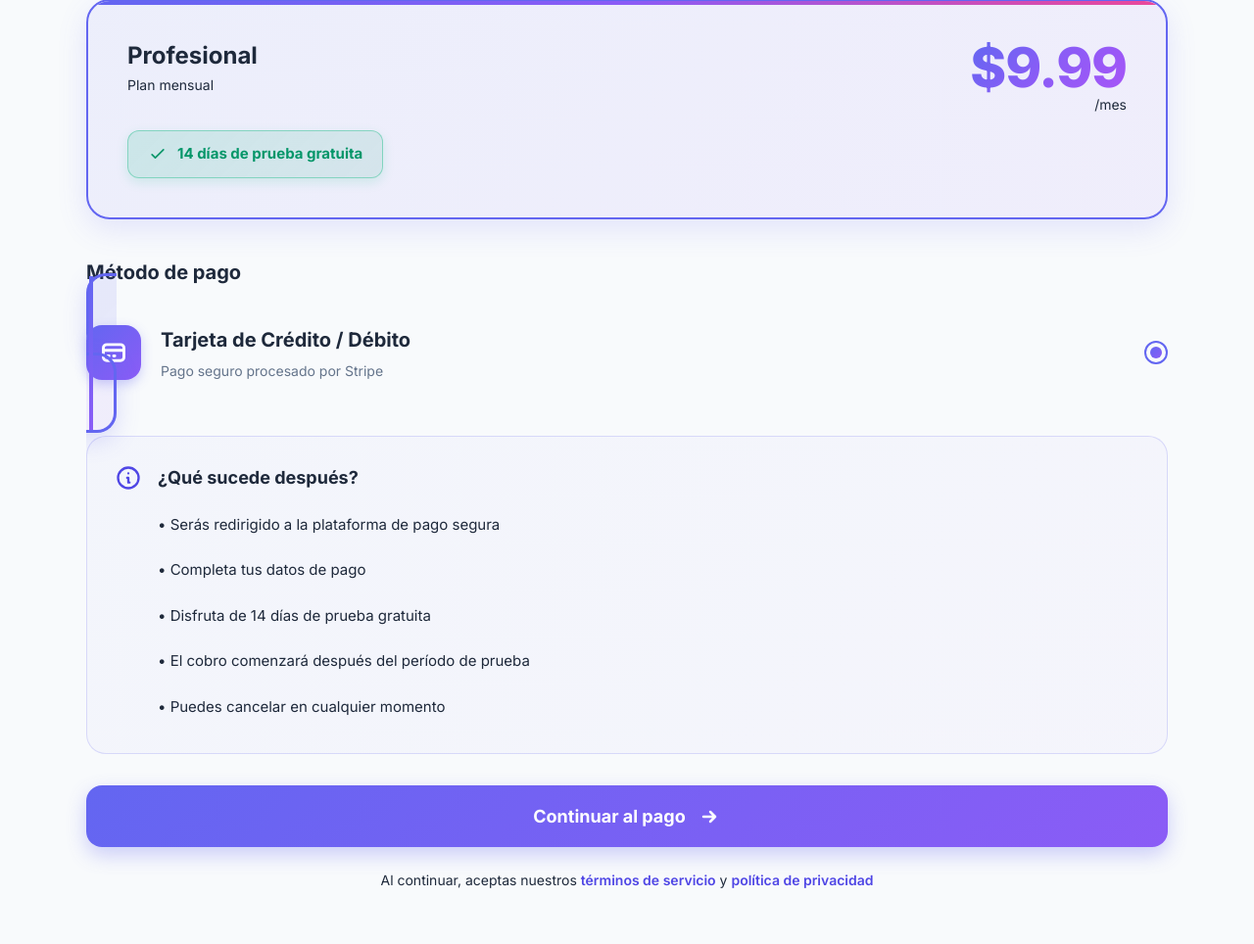
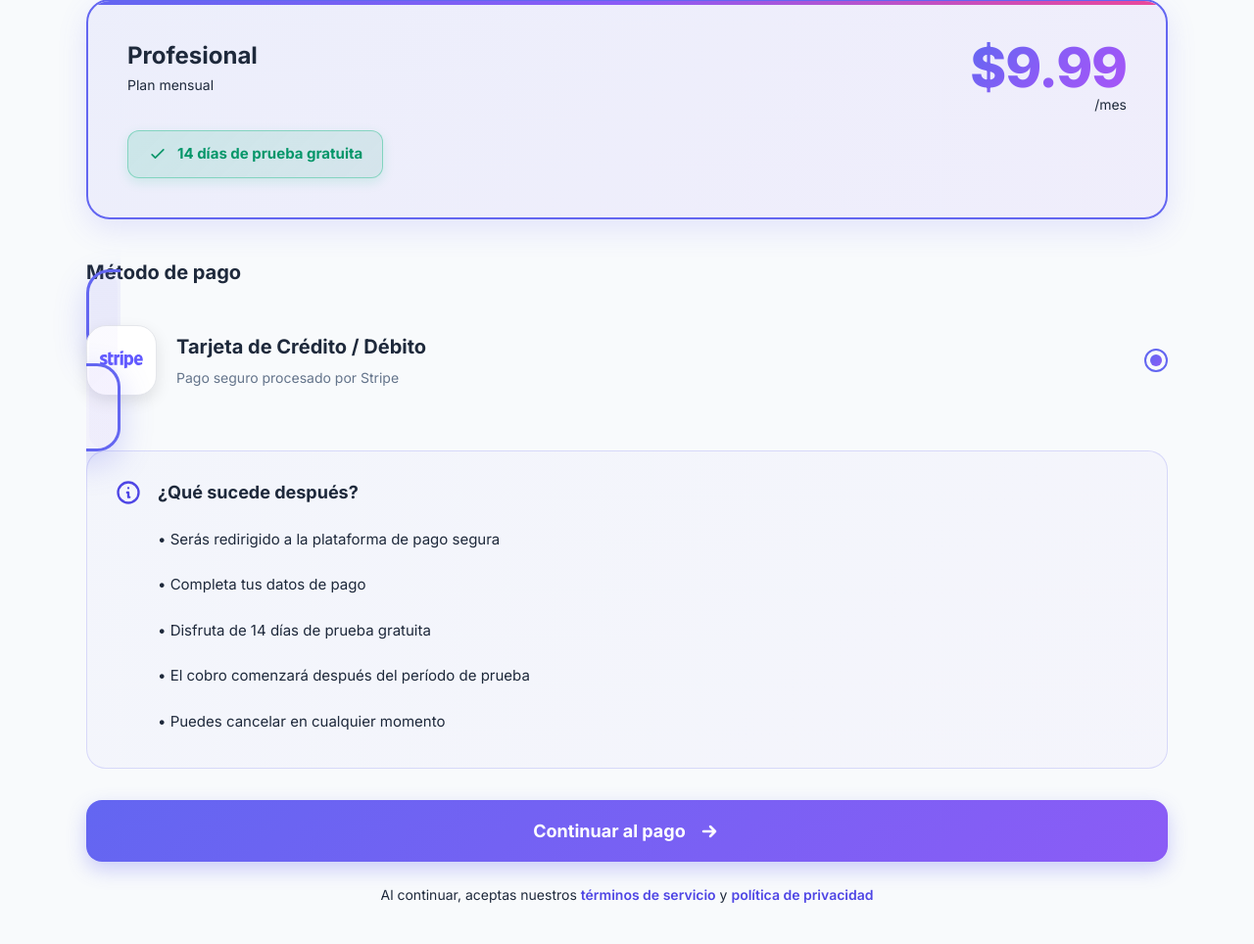
Before and after one commit to pedromesaglio/Calc3D, a FastAPI app: page /subscription/checkout/pro in a window 1280 px wide. Shown: the part 322-1286 px from the top of the page at 98% size. Run offline with FastAPI, Linux system fonts and the light colour scheme; the visitor is signed in with stand-in values (Sample User, id 1); data comes from the database, SQL or seed files in the repository; some libraries are stand-ins or nearby versions.

Commit message:
feat: mejorar drásticamente logos y diseño de métodos de pago
- Reemplazar iconos genéricos con logos oficiales de Stripe y MercadoPago
- Iconos con fondo blanco y sombras sutiles
- Recuadros más espaciosos (padding 2rem)
- Hover con elevación vertical suave
- Selección con escala y sombra prominente
- Animaciones más fluidas y profesionales
- Colores corporativos: Stripe #635BFF, MercadoPago #009EE3

```diff
--- a/templates/checkout.html
+++ b/templates/checkout.html
@@ -39,33 +39,35 @@
   }
   .payment-method-card {
     background: var(--bg-card);
-    border: 2px solid var(--border);
-    border-radius: 1.25rem;
-    padding: 1.75rem;
-    margin-bottom: 1rem;
+    border: 2.5px solid #e5e7eb;
+    border-radius: 1.5rem;
+    padding: 2rem;
+    margin-bottom: 1.25rem;
     cursor: pointer;
-    transition: all .25s cubic-bezier(.4,0,.2,1);
+    transition: all .3s cubic-bezier(.4,0,.2,1);
     position: relative;
-    overflow: hidden;
+    overflow: visible;
   }
   .payment-method-card::before {
     content: '';
     position: absolute;
     top: 0;
     left: 0;
-    width: 4px;
+    width: 100%;
     height: 100%;
-    background: linear-gradient(180deg, #6366f1, #8b5cf6);
-    transform: scaleY(0);
-    transition: transform .25s cubic-bezier(.4,0,.2,1);
+    background: linear-gradient(135deg, rgba(99, 102, 241, 0.03), rgba(139, 92, 246, 0.03));
+    opacity: 0;
+    transition: opacity .3s;
+    border-radius: 1.5rem;
+    pointer-events: none;
   }
   .payment-method-card:hover {
-    border-color: #6366f1;
-    transform: translateX(4px);
-    box-shadow: 0 12px 24px rgba(99, 102, 241, 0.15);
+    border-color: #a5b4fc;
+    transform: translateY(-4px);
+    box-shadow: 0 16px 40px rgba(99, 102, 241, 0.12);
   }
   .payment-method-card:hover::before {
-    transform: scaleY(1);
+    opacity: 1;
   }
   .payment-method-card input[type="radio"] {
     position: absolute;
@@ -73,13 +75,14 @@
     pointer-events: none;
   }
   .payment-method-card:has(input:checked) {
-    background: linear-gradient(135deg, rgba(99, 102, 241, 0.12), rgba(139, 92, 246, 0.08));
+    background: linear-gradient(135deg, rgba(99, 102, 241, 0.08), rgba(139, 92, 246, 0.05));
     border-color: #6366f1;
     border-width: 3px;
-    box-shadow: 0 8px 24px rgba(99, 102, 241, 0.2);
+    box-shadow: 0 12px 32px rgba(99, 102, 241, 0.25);
+    transform: scale(1.02);
   }
   .payment-method-card:has(input:checked)::before {
-    transform: scaleY(1);
+    opacity: 1;
   }
   .payment-content {
     display: flex;
@@ -88,18 +91,33 @@
     transition: all .2s;
   }
   .payment-icon {
-    width: 3.5rem;
-    height: 3.5rem;
-    padding: 0.875rem;
-    background: linear-gradient(135deg, #6366f1, #8b5cf6);
-    color: white;
-    border-radius: 1rem;
+    width: 4.5rem;
+    height: 4.5rem;
+    display: flex;
+    align-items: center;
+    justify-content: center;
+    background: white;
+    border-radius: 1.25rem;
     flex-shrink: 0;
-    box-shadow: 0 4px 12px rgba(99, 102, 241, 0.3);
-    transition: transform .2s;
+    box-shadow: 0 6px 16px rgba(0, 0, 0, 0.1);
+    transition: all .3s cubic-bezier(.4,0,.2,1);
+    border: 1.5px solid #e5e7eb;
   }
   .payment-method-card:hover .payment-icon {
-    transform: scale(1.05);
+    transform: scale(1.08) rotate(-2deg);
+    box-shadow: 0 8px 20px rgba(0, 0, 0, 0.15);
+  }
+  .payment-icon img, .payment-icon svg {
+    width: 100%;
+    height: auto;
+    max-width: 2.75rem;
+    object-fit: contain;
+  }
+  .stripe-logo {
+    color: #635BFF;
+  }
+  .mercadopago-logo {
+    color: #009EE3;
   }
   .payment-details h3 {
     font-size: 1.25rem;
@@ -275,8 +293,8 @@
       <input type="radio" name="provider" value="stripe" checked required>
       <div class="payment-content">
         <div class="payment-icon">
-          <svg fill="none" stroke="currentColor" viewBox="0 0 24 24" stroke-width="2.5">
-            <path stroke-linecap="round" stroke-linejoin="round" d="M3 10h18M7 15h1m4 0h1m-7 4h12a3 3 0 003-3V8a3 3 0 00-3-3H6a3 3 0 00-3 3v8a3 3 0 003 3z"/>
+          <svg class="stripe-logo" viewBox="0 0 60 25" fill="currentColor" xmlns="http://www.w3.org/2000/svg">
+            <path d="M59.64 14.28h-8.06c.19 1.93 1.6 2.55 3.2 2.55 1.64 0 2.96-.37 4.05-.95v3.32a8.33 8.33 0 0 1-4.56 1.1c-4.01 0-6.83-2.5-6.83-7.48 0-4.19 2.39-7.52 6.3-7.52 3.92 0 5.96 3.28 5.96 7.5 0 .4-.04 1.26-.06 1.48zm-5.92-5.62c-1.03 0-2.17.73-2.17 2.58h4.25c0-1.85-1.07-2.58-2.08-2.58zM40.95 20.3c-1.44 0-2.32-.6-2.9-1.04l-.02 4.63-4.12.87V5.57h3.76l.08 1.02a4.7 4.7 0 0 1 3.23-1.29c2.9 0 5.62 2.6 5.62 7.4 0 5.23-2.7 7.6-5.65 7.6zM40 8.95c-.95 0-1.54.34-1.97.81l.02 6.12c.4.44.98.78 1.95.78 1.52 0 2.54-1.65 2.54-3.87 0-2.15-1.04-3.84-2.54-3.84zM28.24 5.57h4.13v14.44h-4.13V5.57zm0-4.7L32.37 0v3.36l-4.13.88V.88zm-4.32 9.35v9.79H19.8V5.57h3.7l.12 1.22c1-1.77 3.07-1.41 3.62-1.22v3.79c-.52-.17-2.29-.43-3.32.86zm-8.55 4.72c0 2.43 2.6 1.68 3.12 1.46v3.36c-.55.3-1.54.54-2.89.54a4.15 4.15 0 0 1-4.27-4.24l.01-13.17 4.02-.86v3.54h3.14V9.1h-3.13v5.85zm-4.91.7c0 2.97-2.31 4.66-5.73 4.66a11.2 11.2 0 0 1-4.46-.93v-3.93c1.38.75 3.1 1.31 4.46 1.31.92 0 1.53-.24 1.53-1C6.26 13.77 0 14.51 0 9.95 0 7.04 2.28 5.3 5.62 5.3c1.36 0 2.72.2 4.09.75v3.88a9.23 9.23 0 0 0-4.1-1.06c-.86 0-1.44.25-1.44.93 0 1.85 6.29.97 6.29 5.88z"/>
           </svg>
         </div>
         <div class="payment-details" style="flex: 1;">
@@ -293,13 +311,13 @@
       <input type="radio" name="provider" value="mercadopago" {% if not stripe_configured %}checked{% endif %} required>
       <div class="payment-content">
         <div class="payment-icon">
-          <svg viewBox="0 0 24 24" fill="currentColor">
-            <path d="M12 2C6.48 2 2 6.48 2 12s4.48 10 10 10 10-4.48 10-10S17.52 2 12 2zm0 18c-4.41 0-8-3.59-8-8s3.59-8 8-8 8 3.59 8 8-3.59 8-8 8zm.31-8.86c-1.77-.45-2.34-.94-2.34-1.67 0-.84.79-1.43 2.1-1.43 1.38 0 1.9.66 1.94 1.64h1.71c-.05-1.34-.87-2.57-2.49-2.97V5H10.9v1.69c-1.51.32-2.72 1.3-2.72 2.81 0 1.79 1.49 2.69 3.66 3.21 1.95.46 2.34 1.15 2.34 1.87 0 .53-.39 1.39-2.1 1.39-1.6 0-2.23-.72-2.32-1.64H8.04c.1 1.7 1.36 2.66 2.86 2.97V19h2.34v-1.67c1.52-.29 2.72-1.16 2.73-2.77-.01-2.2-1.9-2.96-3.66-3.42z"/>
+          <svg class="mercadopago-logo" viewBox="0 0 1280 1024" fill="currentColor" xmlns="http://www.w3.org/2000/svg">
+            <path d="M928 0q119 0 203.5 84.5T1216 288v448q0 119-84.5 203.5T928 1024H352q-119 0-203.5-84.5T64 736V288q0-119 84.5-203.5T352 0h576zm-64 192q-40 0-68 28t-28 68v64q0 40 28 68t68 28 68-28 28-68v-64q0-40-28-68t-68-28zM416 192q-40 0-68 28t-28 68v64q0 40 28 68t68 28 68-28 28-68v-64q0-40-28-68t-68-28zm224 256q-26 0-45-19t-19-45 19-45 45-19 45 19 19 45-19 45-45 19z"/>
           </svg>
         </div>
         <div class="payment-details" style="flex: 1;">
           <h3>Mercado Pago</h3>
-          <p>Múltiples opciones de pago disponibles</p>
+          <p>Tarjetas, efectivo y más opciones</p>
         </div>
         <div class="radio-indicator"></div>
       </div>
```
